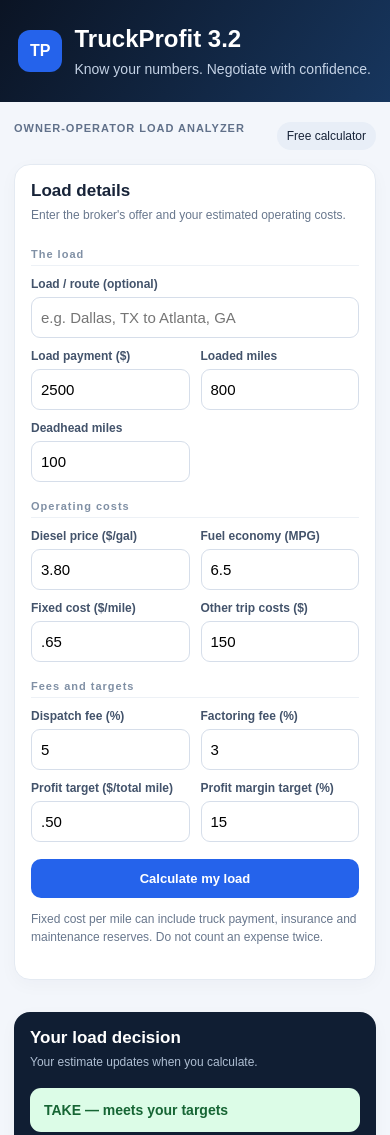
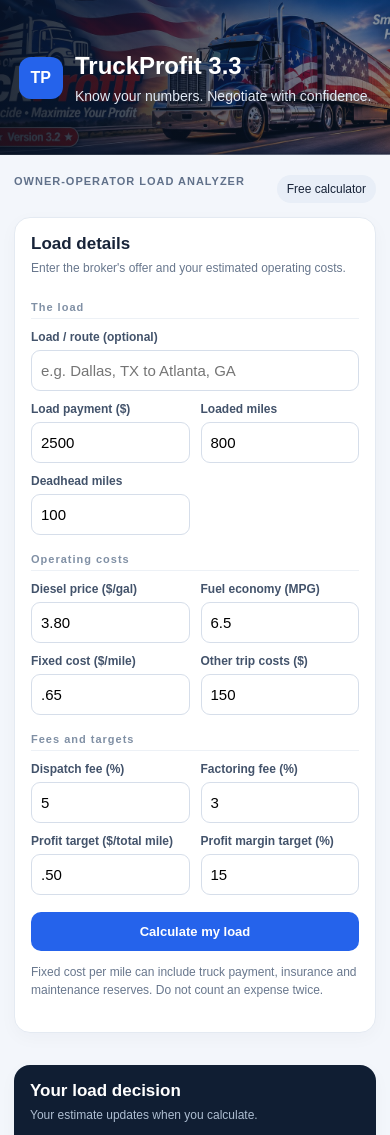
Before and after one commit to Mfouadi-ctrl/truckprofit-calculator, a plain HTML site: page index.html in a window 390 px wide. Shown: the top 1135 px of the page. Drawn offline with Linux system fonts and the light colour scheme.

Commit message:
Update index.html

```diff
--- a/index.html
+++ b/index.html
@@ -5,16 +5,19 @@
 <meta charset="UTF-8">
 <meta name="viewport" content="width=device-width, initial-scale=1">
 <meta name="theme-color" content="#0b1424">
-<title>TruckProfit 3.2</title>
+<title>TruckProfit 3.3</title>
 <style>
 *{box-sizing:border-box}
 body{margin:0;background:#f3f6fb;color:#172338;font-family:Arial,sans-serif}
-header{background:linear-gradient(125deg,#0b1424,#17365e);color:white;padding:25px 18px}
+header{
+background:linear-gradient(90deg,rgba(7,17,32,.88),rgba(11,29,53,.48)),url('truckprofit-american-header.jpg') center 48%/cover no-repeat;
+color:white;padding:34px 18px;min-height:190px;display:flex;align-items:center
+}
 .inner,main{max-width:980px;margin:auto}
 .brand{display:flex;align-items:center;gap:12px}
 .mark{background:#2563eb;padding:12px;border-radius:12px;font-weight:bold}
 h1{font-size:24px;margin:0}
-header p{color:#c4d2e5;font-size:14px;margin:8px 0 0}
+header p{color:#e1e9f5;font-size:14px;margin:8px 0 0}
 main{padding:20px 14px 30px}
 .topline{display:flex;justify-content:space-between;margin-bottom:14px;gap:10px}
 .eyebrow{font-size:11px;font-weight:bold;letter-spacing:1px;color:#61718a}
@@ -61,17 +64,47 @@ th{color:#64748b;font-size:11px}
 .error{display:none;color:#b42318;background:#fff0ef;padding:10px;border-radius:9px;font-size:12px;margin-top:12px}
 .error.show{display:block}
 .footnote{text-align:center;color:#718096;font-size:11px;padding:10px 14px 25px}
-@media(max-width:720px){.layout{grid-template-columns:1fr}}
-@media(max-width:440px){.card{padding:16px}.grid{gap:11px}.field input{padding:11px 9px}}
-@media print{.form-card,.saved-card,.actions,.topline{display:none!important}.layout{display:block}.result-card{background:white;color:black;border:1px solid #ddd}.result-card h2,.metric strong,.break-row strong{color:black}.metric{background:#f5f6f8}.metric span,.break-row,.result-note{color:#444}}
+@media(max-width:720px){
+.layout{grid-template-columns:1fr}
+header{min-height:170px;background-position:center}
+}
+@media(max-width:440px){
+.card{padding:16px}
+.grid{gap:11px}
+.field input{padding:11px 9px}
+header{padding:28px 15px;min-height:155px}
+}
+@media print{
+.form-card,.saved-card,.actions,.topline{display:none!important}
+.layout{display:block}
+.result-card{background:white;color:black;border:1px solid #ddd}
+.result-card h2,.metric strong,.break-row strong{color:black}
+.metric{background:#f5f6f8}
+.metric span,.break-row,.result-note{color:#444}
+}
 </style>
 <script data-goatcounter="https://truckprofit.goatcounter.com/count"
 async src="https://gc.zgo.at/count.js"></script>
 </head>
 <body>
-<header><div class="inner"><div class="brand"><div class="mark">TP</div><div><h1>TruckProfit 3.2</h1><p>Know your numbers. Negotiate with confidence.</p></div></div></div></header>
+<header>
+<div class="inner">
+<div class="brand">
+<div class="mark">TP</div>
+<div>
+<h1>TruckProfit 3.3</h1>
+<p>Know your numbers. Negotiate with confidence.</p>
+</div>
+</div>
+</div>
+</header>
+
 <main>
-<div class="topline"><span class="eyebrow">OWNER-OPERATOR LOAD ANALYZER</span><span class="status">Free calculator</span></div>
+<div class="topline">
+<span class="eyebrow">OWNER-OPERATOR LOAD ANALYZER</span>
+<span class="status">Free calculator</span>
+</div>
+
 <div class="layout">
 <section class="card form-card">
 <h2>Load details</h2>
@@ -97,6 +130,7 @@ async src="https://gc.zgo.at/count.js"></script>
 <button class="btn primary" id="calculate">Calculate my load</button>
 <p class="hint" style="margin-top:12px">Fixed cost per mile can include truck payment, insurance and maintenance reserves. Do not count an expense twice.</p>
 </section>
+
 <section class="card result-card">
 <h2>Your load decision</h2>
 <p class="hint">Your estimate updates when you calculate.</p>
@@ -117,22 +151,32 @@ async src="https://gc.zgo.at/count.js"></script>
 <div class="break-row"><span>Target rate to negotiate</span><strong id="targetRate">$—</strong></div>
 </div>
 <p class="result-note" id="explain">Estimates only. Verify the route, appointments, broker credit and accessorial charges before booking.</p>
-<div class="actions"><button class="btn soft" id="save">Save load</button><button class="btn outline" id="print">Print / PDF</button></div>
+<div class="actions">
+<button class="btn soft" id="save">Save load</button>
+<button class="btn outline" id="print">Print / PDF</button>
+</div>
 </section>
 </div>
+
 <section class="card saved-card">
 <h2>Saved load comparison</h2>
 <p class="hint">Saved loads stay in this browser on this device.</p>
-<div class="actions" style="margin:0 0 12px"><button class="btn soft" id="csv">Export CSV</button><button class="btn danger" id="clear">Clear saved loads</button></div>
+<div class="actions" style="margin:0 0 12px">
+<button class="btn soft" id="csv">Export CSV</button>
+<button class="btn danger" id="clear">Clear saved loads</button>
+</div>
 <div class="tablewrap" id="savedWrap"><p class="empty">No saved loads yet.</p></div>
 </section>
 </main>
+
 <section class="card">
 <h2>Help us improve TruckProfit</h2>
 <p class="hint">Tell us what works, what needs fixing, and what features you'd like to see.</p>
 <a href="https://docs.google.com/forms/d/e/1FAIpQLSd5TmroP35RTowLteBldEabIOSqc2kPcSZdboIeifgR-z_Fag/viewform" target="_blank" rel="noopener noreferrer" class="btn primary" style="display:block;text-align:center;text-decoration:none">Share your feedback</a>
 </section>
-<div class="footnote">TruckProfit 3.2 · Built for clearer load decisions · Estimates are not financial or tax advice.</div>
+
+<div class="footnote">TruckProfit 3.3 · Built for clearer load decisions · Estimates are not financial or tax advice.</div>
+
 <script>
 const $=id=>document.getElementById(id);
 let current=null;
```
